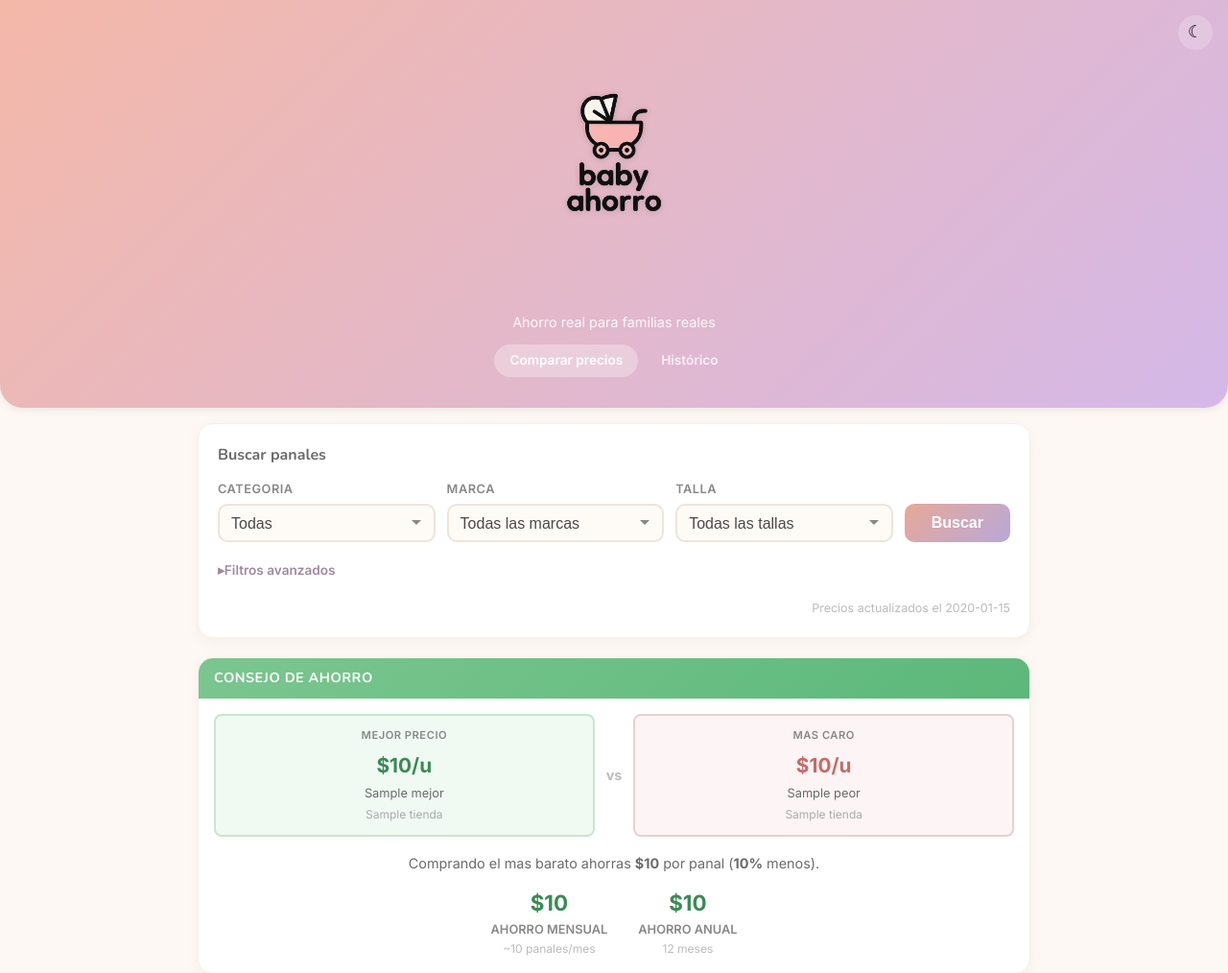
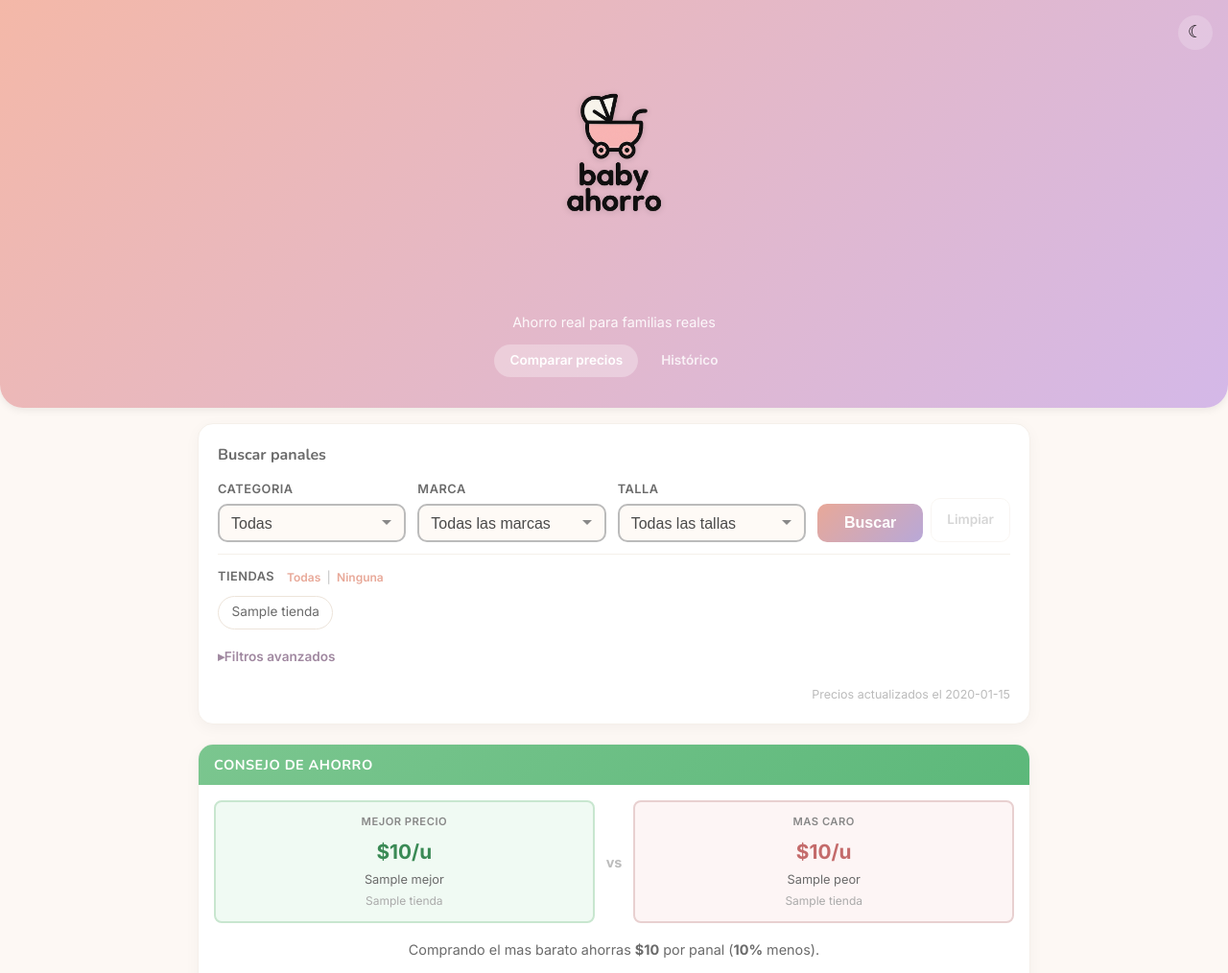
Before and after one commit to Conlei17/comparador-panales-chile, a Flask app: template templates/index.html in a window 1280 px wide. Shown: the top 1014 px of the page at 96% size. Run offline with Flask 3, Linux system fonts and the light colour scheme; the template is opened without the code that fills it: most values are stand-ins (such as "Sample title", 1, 10 or a date in 2020).

Commit message:
Mejorar UX/UI de filtros: chips de tiendas, selects con contraste y Limpiar siempre visible
- Labels de filtros más oscuros y selects con borde más marcado
- Selects activos se resaltan con borde accent y fondo tintado
- Tiendas como chips/pills clickeables fuera de Filtros avanzados
- Botones Todas/Ninguna para seleccionar tiendas rápidamente
- Botón Limpiar siempre visible (deshabilitado sin filtros activos)
- Soporte dark mode en todos los estilos nuevos

Co-Authored-By: Claude Opus 4.6 <noreply@anthropic.com>

```diff
--- a/static/style.css
+++ b/static/style.css
@@ -202,7 +202,7 @@ h1, h2, h3, .badge-mejor, .badge-descuento, .top-tallas-titulo, .ahorro-header {
 .filtro-grupo label {
   display: block;
   font-size: 0.8rem;
-  color: var(--text-muted);
+  color: var(--text-secondary);
   margin-bottom: 0.3rem;
   font-weight: 600;
   text-transform: uppercase;
@@ -212,7 +212,7 @@ h1, h2, h3, .badge-mejor, .badge-descuento, .top-tallas-titulo, .ahorro-header {
 .filtro-grupo select {
   width: 100%;
   padding: 0.6rem 0.75rem;
-  border: 2px solid var(--border-light);
+  border: 2px solid var(--text-lighter);
   border-radius: 10px;
   font-size: 1rem;
   color: var(--text-primary);
@@ -222,12 +222,23 @@ h1, h2, h3, .badge-mejor, .badge-descuento, .top-tallas-titulo, .ahorro-header {
   background-repeat: no-repeat;
   background-position: right 0.75rem center;
   cursor: pointer;
-  transition: border-color 0.2s;
+  transition: border-color 0.2s, background-color 0.2s, box-shadow 0.2s;
 }
 
 .filtro-grupo select:focus {
   outline: none;
   border-color: var(--accent-pink);
+}
+
+.filtro-grupo select.filtro-activo {
+  border-color: var(--accent-pink);
+  background-color: rgba(232, 168, 152, 0.08);
+  box-shadow: 0 0 0 1px rgba(232, 168, 152, 0.15);
+}
+
+body.dark .filtro-grupo select.filtro-activo {
+  background-color: rgba(212, 160, 144, 0.1);
+  box-shadow: 0 0 0 1px rgba(212, 160, 144, 0.15);
 }
 
 .btn-buscar {
@@ -580,17 +591,55 @@ tbody td {
   margin-top: 0.2rem;
 }
 
-/* --- Checkboxes de tiendas --- */
-.filtro-tiendas label:first-child {
-  display: block;
+/* --- Tiendas: section visible fuera de avanzados --- */
+.filtro-tiendas-section {
+  margin-top: 0.75rem;
+  padding-top: 0.75rem;
+  border-top: 1px solid var(--border-lighter);
+}
+
+.filtro-tiendas-header {
+  display: flex;
+  align-items: center;
+  gap: 0.5rem;
+  margin-bottom: 0.5rem;
+}
+
+.filtro-tiendas-header > label {
   font-size: 0.8rem;
-  color: var(--text-muted);
+  color: var(--text-secondary);
   font-weight: 600;
   text-transform: uppercase;
   letter-spacing: 0.5px;
-  margin-bottom: 0.4rem;
 }
 
+.tiendas-quick-links {
+  display: flex;
+  gap: 0.1rem;
+  align-items: center;
+  font-size: 0.75rem;
+}
+
+.tiendas-quick-links a {
+  color: var(--accent-pink);
+  text-decoration: none;
+  cursor: pointer;
+  font-weight: 600;
+  padding: 0.1rem 0.3rem;
+  border-radius: 4px;
+  transition: background 0.15s;
+}
+
+.tiendas-quick-links a:hover {
+  background: rgba(232, 168, 152, 0.12);
+}
+
+.tiendas-quick-links .tiendas-sep {
+  color: var(--text-lighter);
+  user-select: none;
+}
+
+/* --- Chips de tiendas --- */
 .checkbox-grupo {
   display: flex;
   flex-wrap: wrap;
@@ -598,17 +647,39 @@ tbody td {
 }
 
 .checkbox-label {
-  display: flex;
-  align-items: center;
-  gap: 0.3rem;
-  font-size: 0.9rem;
-  color: var(--text-secondary);
   cursor: pointer;
 }
 
 .checkbox-label input[type="checkbox"] {
-  accent-color: var(--accent-pink);
-  cursor: pointer;
+  display: none;
+}
+
+.checkbox-label .chip {
+  display: inline-block;
+  padding: 0.35rem 0.85rem;
+  border: 1.5px solid var(--border-light);
+  border-radius: 20px;
+  font-size: 0.85rem;
+  color: var(--text-secondary);
+  background: transparent;
+  transition: background 0.2s, border-color 0.2s, color 0.2s;
+  user-select: none;
+}
+
+.checkbox-label input[type="checkbox"]:checked + .chip {
+  background: rgba(232, 168, 152, 0.15);
+  border-color: var(--accent-pink);
+  color: var(--accent-pink);
+}
+
+body.dark .checkbox-label input[type="checkbox"]:checked + .chip {
+  background: rgba(212, 160, 144, 0.15);
+  border-color: var(--accent-pink);
+  color: var(--accent-pink);
+}
+
+.checkbox-label .chip:hover {
+  border-color: var(--accent-pink);
 }
 
 /* --- Seccion de ahorro --- */
@@ -1201,6 +1272,14 @@ tbody td {
   background: var(--worst-bg);
 }
 
+.btn-limpiar.btn-limpiar--disabled {
+  color: var(--text-lighter);
+  border-color: var(--border-lighter);
+  cursor: default;
+  pointer-events: none;
+  opacity: 0.6;
+}
+
 /* --- Busquedas recientes --- */
 .busquedas-recientes {
   display: flex;
--- a/templates/index.html
+++ b/templates/index.html
@@ -107,9 +107,28 @@
 
         <div class="filtro-botones">
           <button type="submit" class="btn-buscar">Buscar</button>
-          {% if hay_filtro %}
-            <a href="/" class="btn-limpiar">Limpiar</a>
-          {% endif %}
+          <a href="/" class="btn-limpiar {{ '' if hay_filtro else 'btn-limpiar--disabled' }}">Limpiar</a>
+        </div>
+      </div>
+
+      <!-- Tiendas (chips visibles) -->
+      <div class="filtro-tiendas-section">
+        <div class="filtro-tiendas-header">
+          <label>Tiendas</label>
+          <div class="tiendas-quick-links">
+            <a onclick="seleccionarTiendas(true)">Todas</a>
+            <span class="tiendas-sep">|</span>
+            <a onclick="seleccionarTiendas(false)">Ninguna</a>
+          </div>
+        </div>
+        <div class="checkbox-grupo" id="tiendasGrupo">
+          {% for tienda in tiendas %}
+          <label class="checkbox-label">
+            <input type="checkbox" name="tiendas" value="{{ tienda }}"
+                   {% if tienda in tiendas_sel or not tiendas_sel %}checked{% endif %}>
+            <span class="chip">{{ tienda }}</span>
+          </label>
+          {% endfor %}
         </div>
       </div>
 
@@ -137,20 +156,6 @@
             <div class="slider-rango">
               <span>$1.000</span>
               <span>${{ "{:,}".format(precio_max_global).replace(",", ".") }}</span>
-            </div>
-          </div>
-
-          <!-- Tiendas -->
-          <div class="filtro-tiendas">
-            <label>Tiendas</label>
-            <div class="checkbox-grupo">
-              {% for tienda in tiendas %}
-              <label class="checkbox-label">
-                <input type="checkbox" name="tiendas" value="{{ tienda }}"
-                       {% if tienda in tiendas_sel or not tiendas_sel %}checked{% endif %}>
-                <span>{{ tienda }}</span>
-              </label>
-              {% endfor %}
             </div>
           </div>
 
@@ -420,6 +425,28 @@
       var formatted = parseInt(valor).toLocaleString('es-CL');
       label.textContent = '$' + formatted.replace(/,/g, '.');
     }
+
+    // --- Todas / Ninguna tiendas ---
+    function seleccionarTiendas(marcar) {
+      var checkboxes = document.querySelectorAll('#tiendasGrupo input[type="checkbox"]');
+      checkboxes.forEach(function(cb) { cb.checked = marcar; });
+    }
+
+    // --- Highlight selects activos ---
+    (function() {
+      var selects = document.querySelectorAll('.filtro-grupo select');
+      function actualizarEstado(sel) {
+        if (sel.value !== '') {
+          sel.classList.add('filtro-activo');
+        } else {
+          sel.classList.remove('filtro-activo');
+        }
+      }
+      selects.forEach(function(sel) {
+        actualizarEstado(sel);
+        sel.addEventListener('change', function() { actualizarEstado(sel); });
+      });
+    })();
 
     function toggleDark() {
       document.body.classList.toggle('dark');
```
